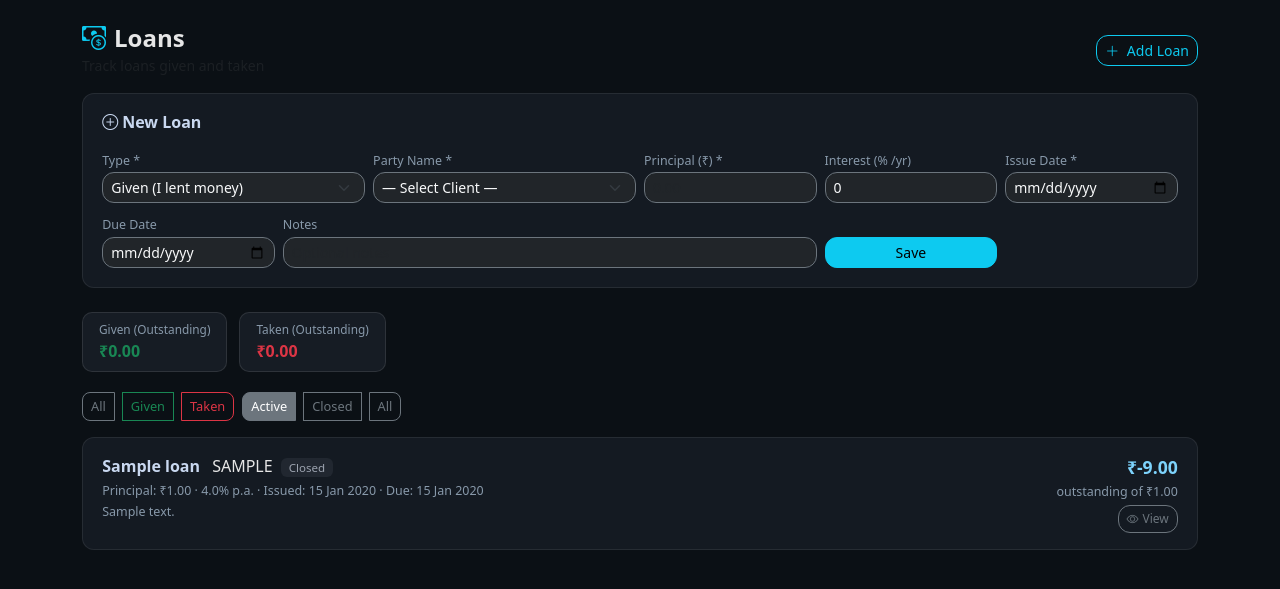
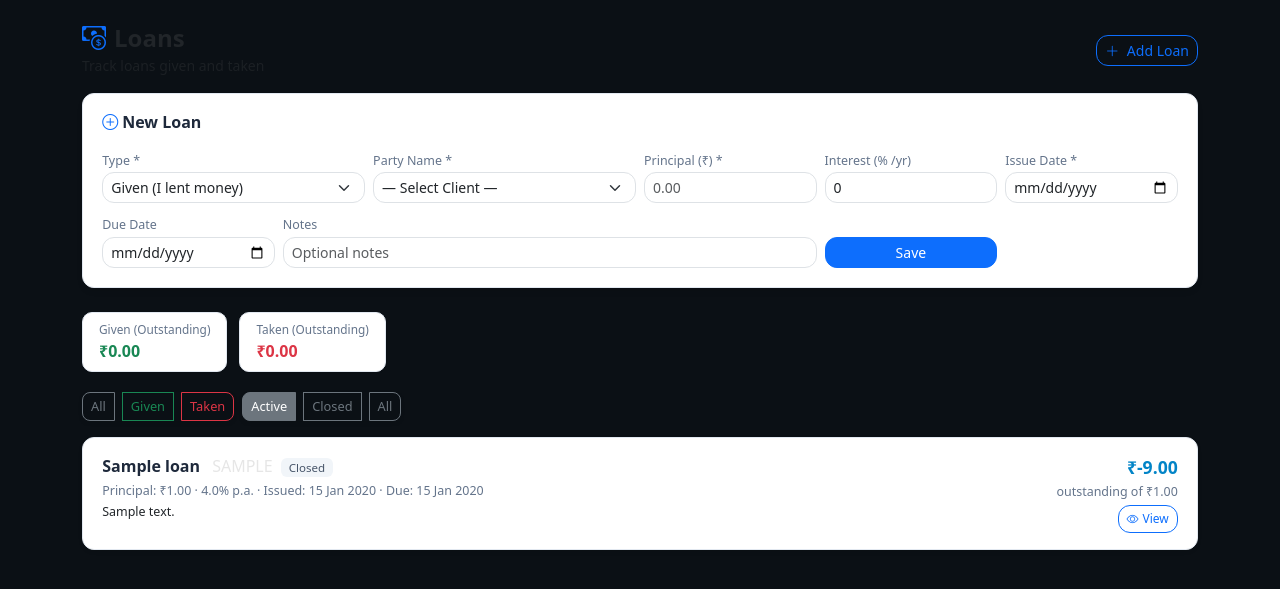
Before and after one commit to yash755/mayachem, a Flask app: template templates/loans.html in a window 1280 px wide, after a click on "Add Loan". Shown: the part 111-700 px from the top of the page. Run offline with Flask 3, Linux system fonts and the light colour scheme; the visitor is signed in with stand-in values (Sample User, id 1); tables that the repository leaves empty hold one stand-in row (values such as "Sample post"); the template is opened without the code that fills it: values that come from a table or form of the project are taken from there, most other values are stand-ins (such as "Sample title", 1, 10 or a date in 2020); some libraries are stand-ins or nearby versions.

Commit message:
Convert loans and loan detail pages to light theme

```diff
--- a/templates/loans.html
+++ b/templates/loans.html
@@ -4,37 +4,38 @@
 {% block content %}
 <style>
   .loan-card {
-    background: #141a22; border: 1px solid rgba(255,255,255,0.08);
+    background: #ffffff; border: 1px solid #e2e8f0;
     border-radius: 12px; padding: 1rem 1.2rem; margin-bottom: .75rem;
-    transition: border-color .2s;
+    transition: all .2s;
+    box-shadow: 0 1px 3px rgba(0,0,0,0.05);
   }
-  .loan-card:hover { border-color: rgba(255,255,255,0.2); }
-  .loan-card .party { font-weight: 600; font-size: 1rem; color: #c9d8f0; }
-  .loan-card .meta  { font-size: 0.78rem; color: #8899aa; margin-top: 2px; }
-  .badge-given  { background: rgba(34,197,94,.15);  color: #4ade80; border-radius: 6px; padding: 2px 8px; font-size:.72rem; font-weight:600; }
-  .badge-taken  { background: rgba(239,68,68,.15);  color: #f87171; border-radius: 6px; padding: 2px 8px; font-size:.72rem; font-weight:600; }
-  .badge-active  { background: rgba(59,130,246,.15); color: #60a5fa; border-radius: 6px; padding: 2px 8px; font-size:.72rem; }
-  .badge-overdue { background: rgba(239,68,68,.2);  color: #f87171; border-radius: 6px; padding: 2px 8px; font-size:.72rem; }
-  .badge-closed  { background: rgba(107,114,128,.15);color: #9ca3af; border-radius: 6px; padding: 2px 8px; font-size:.72rem; }
-  .outstanding { font-size: 1.1rem; font-weight: 700; color: #7dd3fc; }
+  .loan-card:hover { border-color: #cbd5e1; box-shadow: 0 4px 6px -1px rgba(0,0,0,0.1); }
+  .loan-card .party { font-weight: 600; font-size: 1rem; color: #1e293b; }
+  .loan-card .meta  { font-size: 0.78rem; color: #64748b; margin-top: 2px; }
+  .badge-given  { background: #dcfce7;  color: #15803d; border-radius: 6px; padding: 2px 8px; font-size:.72rem; font-weight:600; }
+  .badge-taken  { background: #fee2e2;  color: #b91c1c; border-radius: 6px; padding: 2px 8px; font-size:.72rem; font-weight:600; }
+  .badge-active  { background: #e0f2fe; color: #0369a1; border-radius: 6px; padding: 2px 8px; font-size:.72rem; }
+  .badge-overdue { background: #fef2f2;  color: #dc2626; border-radius: 6px; padding: 2px 8px; font-size:.72rem; font-weight:600; }
+  .badge-closed  { background: #f1f5f9;color: #475569; border-radius: 6px; padding: 2px 8px; font-size:.72rem; }
+  .outstanding { font-size: 1.1rem; font-weight: 700; color: #0284c7; }
   .chip-bar { display:flex; gap:12px; flex-wrap:wrap; margin-bottom:1.25rem; }
-  .chip { background:#161c24; border:1px solid rgba(255,255,255,.1); border-radius:10px; padding:8px 16px; font-size:.82rem; }
-  .chip .cl { color:#8899aa; display:block; font-size:.74rem; }
-  .chip .cv { font-weight:700; font-size:1rem; color:#e6e6e6; }
+  .chip { background:#ffffff; border:1px solid #e2e8f0; border-radius:10px; padding:8px 16px; font-size:.82rem; box-shadow: 0 1px 2px rgba(0,0,0,0.05); }
+  .chip .cl { color:#64748b; display:block; font-size:.74rem; }
+  .chip .cv { font-weight:700; font-size:1rem; color:#1e293b; }
   .filter-bar { display:flex; gap:8px; flex-wrap:wrap; margin-bottom:1rem; }
   .filter-bar .btn { font-size:.8rem; border-radius:8px; }
-  .add-panel { background:#141a22; border:1px solid rgba(255,255,255,.08); border-radius:12px; padding:1.2rem; margin-bottom:1.5rem; }
-  .add-panel h6 { color:#c9d8f0; font-weight:600; margin-bottom:.9rem; }
-  .form-label-sm { font-size:.78rem; color:#8899aa; margin-bottom:2px; }
+  .add-panel { background:#ffffff; border:1px solid #e2e8f0; border-radius:12px; padding:1.2rem; margin-bottom:1.5rem; box-shadow: 0 4px 6px -1px rgba(0,0,0,0.1); }
+  .add-panel h6 { color:#1e293b; font-weight:600; margin-bottom:.9rem; }
+  .form-label-sm { font-size:.78rem; color:#64748b; margin-bottom:2px; }
 </style>
 
 <!-- Header -->
 <div class="d-flex justify-content-between align-items-center flex-wrap gap-2 mb-3">
   <div>
-    <h4 class="mb-0 fw-bold"><i class="bi bi-cash-coin me-2 text-info"></i>Loans</h4>
+    <h4 class="mb-0 fw-bold text-dark"><i class="bi bi-cash-coin me-2 text-primary"></i>Loans</h4>
     <small class="text-muted">Track loans given and taken</small>
   </div>
-  <button class="btn btn-sm btn-outline-info" type="button" data-bs-toggle="collapse" data-bs-target="#addPanel">
+  <button class="btn btn-sm btn-outline-primary" type="button" data-bs-toggle="collapse" data-bs-target="#addPanel">
     <i class="bi bi-plus-lg me-1"></i> Add Loan
   </button>
 </div>
@@ -42,18 +43,18 @@
 <!-- Add loan collapsible form -->
 <div class="collapse" id="addPanel">
   <div class="add-panel">
-    <h6><i class="bi bi-plus-circle me-1"></i>New Loan</h6>
+    <h6><i class="bi bi-plus-circle me-1 text-primary"></i>New Loan</h6>
     <form method="post" class="row g-2">
       <div class="col-12 col-sm-6 col-md-3">
         <label class="form-label-sm">Type *</label>
-        <select name="loan_type" class="form-select form-select-sm bg-dark text-light border-secondary" required>
+        <select name="loan_type" class="form-select form-select-sm" required>
           <option value="given">Given (I lent money)</option>
           <option value="taken">Taken (I borrowed money)</option>
         </select>
       </div>
       <div class="col-12 col-sm-6 col-md-3">
         <label class="form-label-sm">Party Name *</label>
-        <select name="party_name" class="form-select form-select-sm bg-dark text-light border-secondary" required>
+        <select name="party_name" class="form-select form-select-sm" required>
           <option value="">— Select Client —</option>
           {% for c in clients %}
             <option value="{{ c.name }}">{{ c.name }}</option>
@@ -62,26 +63,26 @@
       </div>
       <div class="col-12 col-sm-6 col-md-2">
         <label class="form-label-sm">Principal (₹) *</label>
-        <input name="principal" type="number" step="0.01" min="0.01" class="form-control form-control-sm bg-dark text-light border-secondary" placeholder="0.00" required>
+        <input name="principal" type="number" step="0.01" min="0.01" class="form-control form-control-sm" placeholder="0.00" required>
       </div>
       <div class="col-12 col-sm-6 col-md-2">
         <label class="form-label-sm">Interest (% /yr)</label>
-        <input name="interest_rate" type="number" step="0.01" min="0" class="form-control form-control-sm bg-dark text-light border-secondary" placeholder="0 = None" value="0">
+        <input name="interest_rate" type="number" step="0.01" min="0" class="form-control form-control-sm" placeholder="0 = None" value="0">
       </div>
       <div class="col-12 col-sm-6 col-md-2">
         <label class="form-label-sm">Issue Date *</label>
-        <input name="date_issued" type="date" class="form-control form-control-sm bg-dark text-light border-secondary" value="{{ today }}" required>
+        <input name="date_issued" type="date" class="form-control form-control-sm" value="{{ today }}" required>
       </div>
       <div class="col-12 col-sm-6 col-md-2">
         <label class="form-label-sm">Due Date</label>
-        <input name="due_date" type="date" class="form-control form-control-sm bg-dark text-light border-secondary">
+        <input name="due_date" type="date" class="form-control form-control-sm">
       </div>
       <div class="col-12 col-md-6">
         <label class="form-label-sm">Notes</label>
-        <input name="notes" type="text" class="form-control form-control-sm bg-dark text-light border-secondary" placeholder="Optional notes">
+        <input name="notes" type="text" class="form-control form-control-sm" placeholder="Optional notes">
       </div>
       <div class="col-12 col-md-2 d-flex align-items-end">
-        <button type="submit" class="btn btn-sm btn-info w-100">Save</button>
+        <button type="submit" class="btn btn-sm btn-primary w-100">Save</button>
       </div>
     </form>
   </div>
@@ -101,12 +102,12 @@
 
 <!-- Filter bar -->
 <div class="filter-bar mb-3">
-  <div class="btn-group btn-group-sm">
+  <div class="btn-group btn-group-sm shadow-sm">
     <a href="?type=all&status={{ filter_status }}"    class="btn btn-outline-secondary {% if filter_type == 'all'   %}active{% endif %}">All</a>
     <a href="?type=given&status={{ filter_status }}"  class="btn btn-outline-success  {% if filter_type == 'given' %}active{% endif %}">Given</a>
     <a href="?type=taken&status={{ filter_status }}"  class="btn btn-outline-danger   {% if filter_type == 'taken' %}active{% endif %}">Taken</a>
   </div>
-  <div class="btn-group btn-group-sm">
+  <div class="btn-group btn-group-sm shadow-sm">
     <a href="?type={{ filter_type }}&status=active"  class="btn btn-outline-secondary {% if filter_status == 'active' %}active{% endif %}">Active</a>
     <a href="?type={{ filter_type }}&status=closed"  class="btn btn-outline-secondary {% if filter_status == 'closed' %}active{% endif %}">Closed</a>
     <a href="?type={{ filter_type }}&status=all"     class="btn btn-outline-secondary {% if filter_status == 'all' %}active{% endif %}">All</a>
@@ -116,7 +117,7 @@
 <!-- Loan cards -->
 {% if loans %}
   {% for loan in loans %}
-  <div class="loan-card">
+  <div class="loan-card shadow-sm">
     <div class="d-flex justify-content-between align-items-start flex-wrap gap-2">
       <div>
         <span class="party">{{ loan.party_name }}</span>
@@ -131,12 +132,12 @@
           · Issued: {{ loan.date_issued.strftime('%d %b %Y') }}
           {% if loan.due_date %} · Due: {{ loan.due_date.strftime('%d %b %Y') }}{% endif %}
         </div>
-        {% if loan.notes %}<div class="meta">{{ loan.notes }}</div>{% endif %}
+        {% if loan.notes %}<div class="meta text-dark">{{ loan.notes }}</div>{% endif %}
       </div>
       <div class="text-end">
         <div class="outstanding">₹{{ "%.2f"|format(loan.outstanding()) }}</div>
         <div class="meta">outstanding of ₹{{ "%.2f"|format(loan.total_due()) }}</div>
-        <a href="{{ url_for('loan_detail', loan_id=loan.id) }}" class="btn btn-sm btn-outline-secondary mt-1" style="font-size:.75rem;">
+        <a href="{{ url_for('loan_detail', loan_id=loan.id) }}" class="btn btn-sm btn-outline-primary mt-1" style="font-size:.75rem;">
           <i class="bi bi-eye me-1"></i>View
         </a>
       </div>
```
Also changed, not shown: templates/loan_detail.html (+27 -27 lines).
